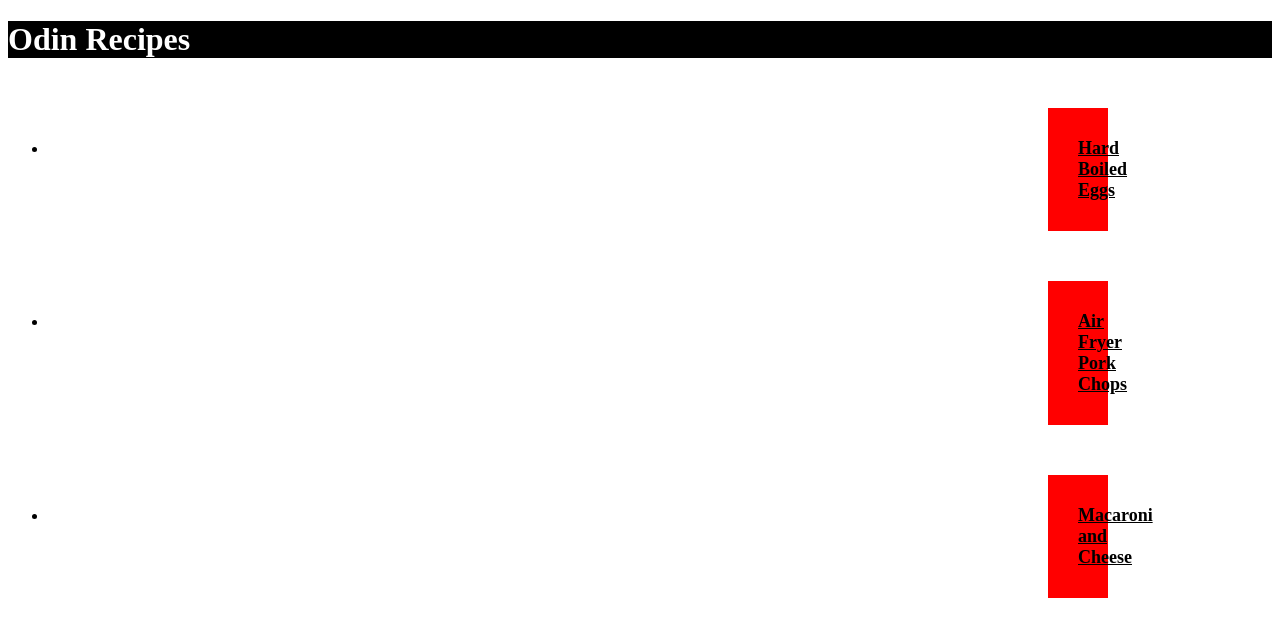
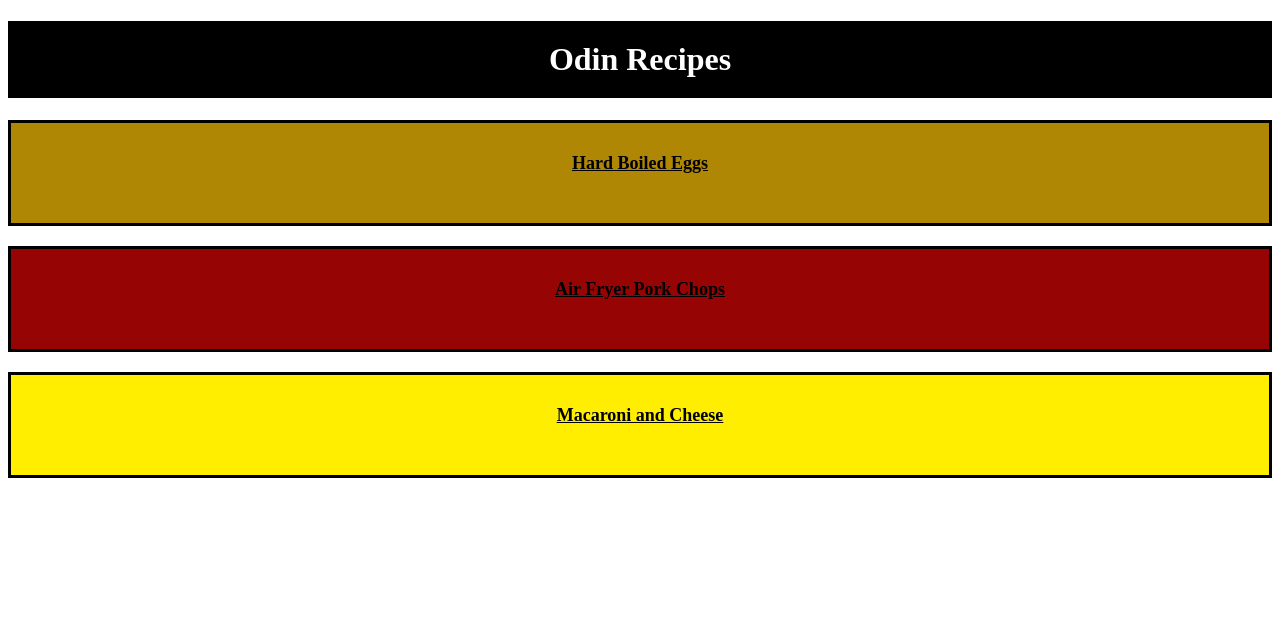
Before and after one commit to SoyTuPapii/odin-recipes, a plain HTML site: page index.html in a window 1280 px wide. Drawn offline with Linux system fonts and the light colour scheme.

Commit message:
Made index page prettier

```diff
--- a/index.html
+++ b/index.html
@@ -6,11 +6,9 @@
         <link rel="stylesheet" href="style.css">
     </head>
     <body>
-    <h1 class="headers">Odin Recipes</h1>
-    <ul>
-        <li><a href="./recipes/hard-boiled-eggs.html" class="subtitle">Hard Boiled Eggs</a></li>
-        <li><a href="./recipes/pork-chops.html" class="subtitle">Air Fryer Pork Chops</a></li>
-        <li><a href="./recipes/macaroni-and-cheese.html" class="subtitle">Macaroni and Cheese</a></li>
-    </ul>
+        <h1 class="headers centered">Odin Recipes</h1>
+            <a href="./recipes/hard-boiled-eggs.html" class="subtitle egg-background">Hard Boiled Eggs</a>
+            <a href="./recipes/pork-chops.html" class="subtitle pork-background">Air Fryer Pork Chops</a>
+            <a href="./recipes/macaroni-and-cheese.html" class="subtitle mac-background">Macaroni and Cheese</a>
     </body>
 <html>
--- a/style.css
+++ b/style.css
@@ -1,20 +1,39 @@
 .headers {
     color: white;
     background-color: black;
+    padding: 20px;
     font-family: "Times New Roman", serif;
 }
 
 .subtitle {
     color: black;
-    background-color:rgb(255, 0, 0);
     font-size: large;
     font-weight: bold;
-    margin: 50px 1000px
+    margin: 20px auto;
+    height: 40px;
+    padding: 30px;
+    box-sizing: content-box;
+    text-align: center;
 }
 
 a {
     text-align: center;
     display: block;
-    padding: 30px;
-    margin-top: 50px;
+    margin-top: 500px;
+    border-style: solid;
 }
+.centered {
+    text-align: center;
+}
+
+.egg-background {
+    background-color: rgb(175, 135, 4);
+}
+
+.pork-background {
+    background-color: rgb(151, 4, 4);
+}
+
+.mac-background {
+    background-color: rgb(255, 238, 0);
+}
```
Also changed, not shown: recipes/macaroni-and-cheese.html (+3 -2 lines). Lines whose indentation alone changed are shown as unchanged.
